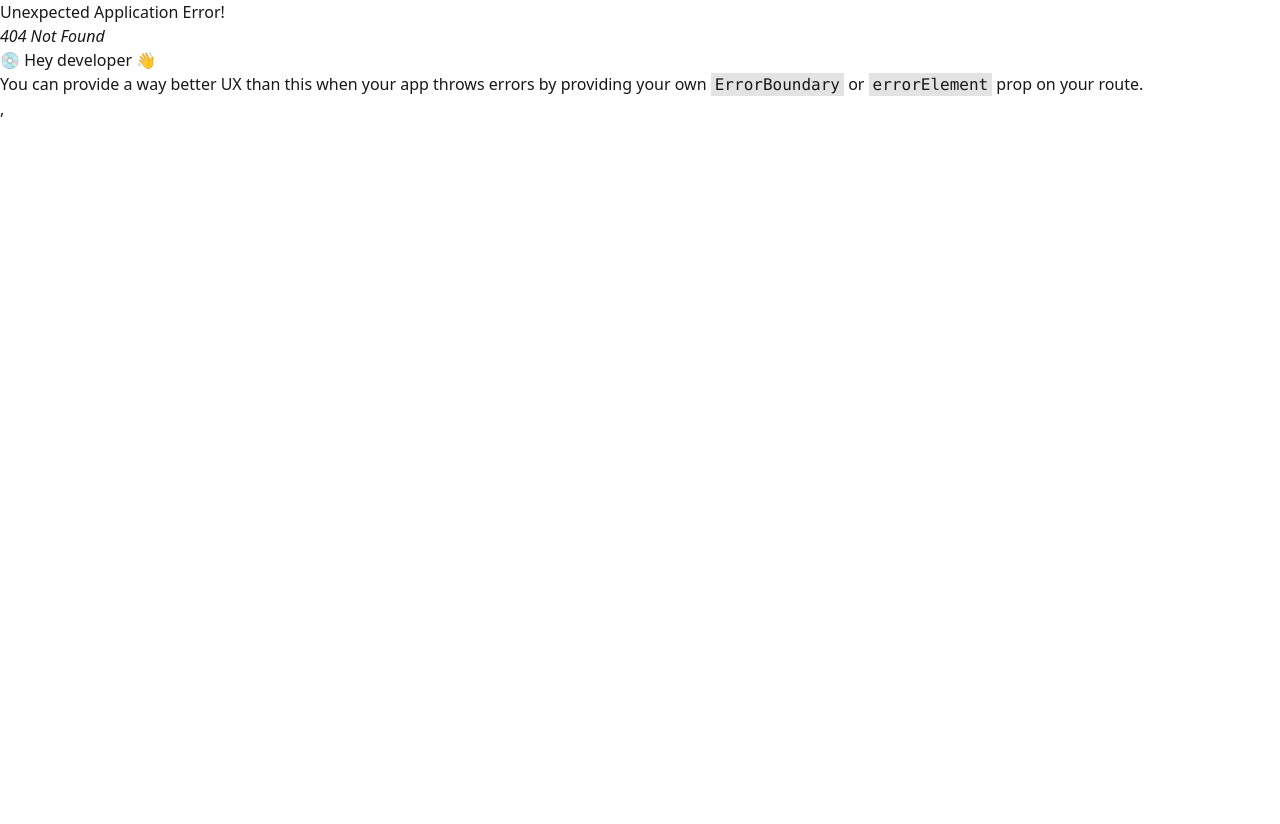
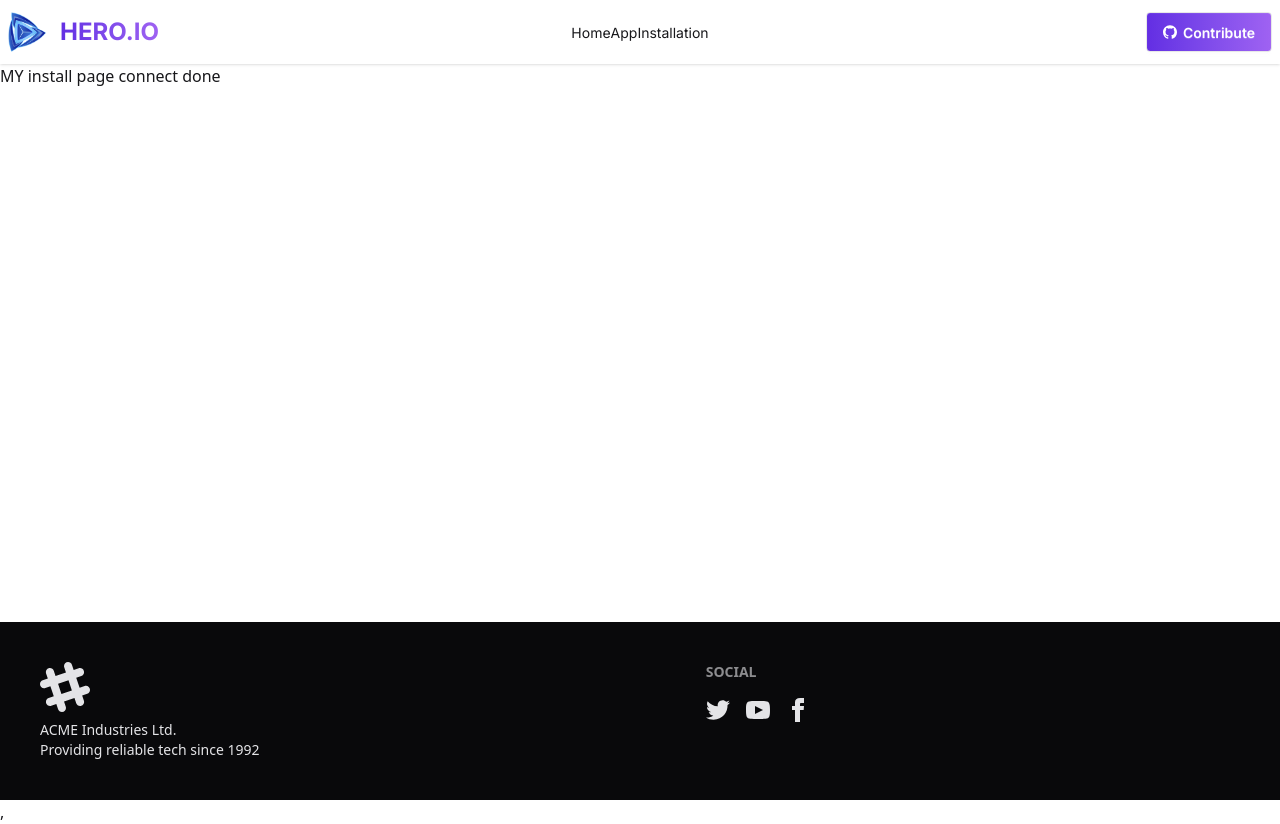
Before and after one commit to mahidur-190100/hero-project, a React (Vite) app: page /Install in a window 1280 px wide. Before the commit this address had no page. Before the commit the page ends 800 px from the top, so only its background shows below. Built offline with nearby package versions, Linux system fonts and the light colour scheme.

Commit message:
install connection

```diff
--- a/src/Components/Banner/Banner.jsx
+++ b/src/Components/Banner/Banner.jsx
@@ -21,12 +21,16 @@ const Banner = () => {
           Apps
         </h1>
         <div className="flex justify-center items-center gap-4">
+          <Link to="https://play.google.com/store/games?hl=en">
             <button className="btn btn-xs sm:btn-sm md:btn-md lg:btn-md xl:btn-md">
               <IoLogoGooglePlaystore /> Play Store
             </button>
+          </Link>
+          <Link to="https://www.apple.com/app-store/">
             <button className="btn btn-xs sm:btn-sm md:btn-md lg:btn-md xl:btn-md">
               <IoLogoAppleAppstore /> App Store
             </button>
+          </Link>
         </div>
         <img className="w-100%" src={heroImg} alt="" />
       </div>
--- a/src/Components/Navbar/Navbar.jsx
+++ b/src/Components/Navbar/Navbar.jsx
@@ -31,18 +31,14 @@ const Navbar = () => {
               className="menu menu-sm dropdown-content bg-base-100 rounded-box z-1 mt-3 w-52 p-2 shadow"
             >
               <Link to="/">
-                <li>
-                  Home
-                </li>
+                <li>Home</li>
               </Link>
               <Link to={"/Apps"}>
-                <li>
-                  App
-                </li>
+                <li>App</li>
               </Link>
-              <li>
-                Installation
-              </li>
+              <Link to="/Install">
+                <li>Installation</li>
+              </Link>
             </ul>
           </div>
           <Link to="/">
@@ -57,18 +53,14 @@ const Navbar = () => {
         <div className="navbar-center hidden lg:flex">
           <ul className="menu menu-horizontal px-1 inter-font text-md">
             <Link to="/">
-              <li>
-                Home
-              </li>
+              <li>Home</li>
             </Link>
             <Link to={"/Apps"}>
-              <li>
-                App
-              </li>
+              <li>App</li>
             </Link>
-            <li>
-              Installation
-            </li>
+            <Link to="/Install">
+              <li>Installation</li>
+            </Link>
           </ul>
         </div>
         <Link className="navbar-end" to="https://github.com/mahidur-190100">
--- a/src/Pages/Apps/AppDetails.jsx
+++ b/src/Pages/Apps/AppDetails.jsx
@@ -1,5 +1,5 @@
 import React from "react";
-import { useLoaderData, useParams } from "react-router-dom";
+import { Link, useLoaderData, useParams } from "react-router-dom";
 import downloadImg from "../../assets/icon-downloads.png";
 import ratingsImg from "../../assets/icon-ratings.png";
 import reviewImg from "../../assets/icon-review.png";
@@ -20,7 +20,8 @@ const AppDetails = () => {
     );
   }
 
-  const { image, downloads, ratingAvg, title, companyName, reviews,size } = AppCard;
+  const { image, downloads, ratingAvg, title, companyName, reviews, size } =
+    AppCard;
   return (
     <div>
       <div className="hero bg-base-200 min-h-screen">
@@ -49,9 +50,11 @@ const AppDetails = () => {
                 <p>{reviews}</p>
               </div>
             </div>
-            <div className="btn bg-[#00D390] inter-font text-white">
-              Install<span>{size}</span>MB
-            </div>
+            <Link to="/Install">
+              <div className="btn bg-[#00D390] inter-font text-white">
+                Install<span>{size}</span>MB
+              </div>
+            </Link>
           </div>
         </div>
       </div>
--- /dev/null
+++ b/src/Pages/Installation/Installation.jsx
@@ -0,0 +1,14 @@
+import React from 'react'
+import { useLoaderData } from 'react-router'
+
+const Installation = () => {
+    const data = useLoaderData();
+    console.log(data)
+  return (
+    <div>
+     MY install page connect done
+    </div>
+  )
+}
+
+export default Installation
--- a/src/Routes/HomeRoute/HomeRoute.jsx
+++ b/src/Routes/HomeRoute/HomeRoute.jsx
@@ -5,6 +5,7 @@ import Apps from '../../Pages/Apps/Apps'
 import Home from '../../Pages/Home/Home'
 import AppDetails from '../../Pages/Apps/AppDetails'
 import Banner2 from '../../Components/Banner/Banner2'
+import Installation from '../../Pages/Installation/Installation'
 
 // Ensure loaders return parsed JSON so useLoaderData() receives arrays/objects
 export const router = createBrowserRouter([
@@ -19,15 +20,20 @@ export const router = createBrowserRouter([
         Component: Banner
       },
       {
-        path: 'Apps',
+        path: '/Apps',
         loader: () => fetch('/Data.Json').then((res) => res.json()),
         Component: Apps
       },
       {
-        path: 'AppDetails/:Id',
+        path: '/AppDetails/:Id',
         loader: () => fetch('/Data.Json').then((res) => res.json()),
         Component: AppDetails
       },
+      {
+        path: '/Install',
+        loader: () => fetch('/Data.Json').then((res) => res.json()),
+        Component: Installation
+      }
     ],
   },
 ])
```
Lines whose indentation alone changed are shown as unchanged.
